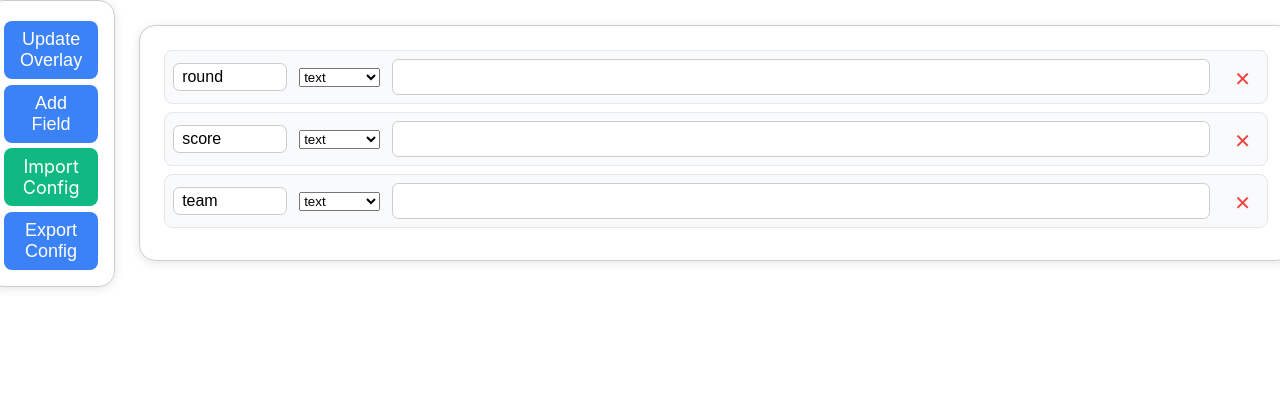
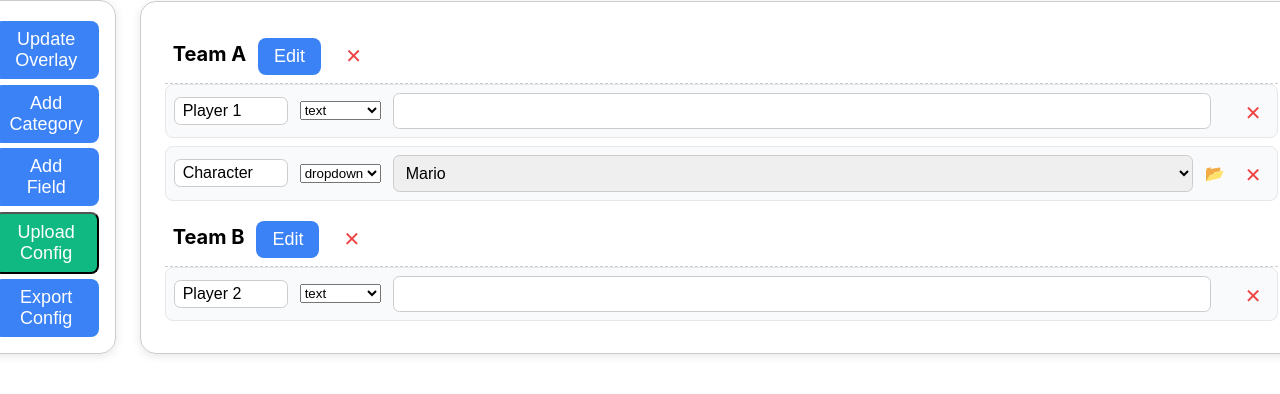
Before and after one commit to Ryochobi/maimaiOverlay, a React (Create React App) app: page / in a window 1280 px wide. Shown: the top 394 px of the page. Built offline with nearby package versions, Linux system fonts and the light colour scheme; the HTML template or start-up script is replaced by a standard one.

Commit message:
Implement adding categories, fixed import and upload for field configurations

```diff
--- a/src/components/Control.jsx
+++ b/src/components/Control.jsx
@@ -1,20 +1,46 @@
-import React, { useRef, useState } from 'react';
-import './Control.scss';
-import Button from '../fragment/Button';
-import FileUpload from '../fragment/FileUpload';
-import FieldRow from '../fragment/FieldRow';
-import {
-  DragDropContext,
-  Droppable,
-  Draggable,
-} from '@hello-pangea/dnd';
+import React, { useRef, useState } from "react";
+import "./Control.scss";
+import Button from "../fragment/Button";
+import FileUpload from "../fragment/FileUpload";
+import FieldRow from "../fragment/FieldRow";
+import { DragDropContext, Droppable, Draggable } from "@hello-pangea/dnd";
+import CategoryRow from "../fragment/CategoryRow";
 
 export default function Control() {
   const [fields, setFields] = useState([
-
-    { name: 'round', type: 'text' },
-    { name: 'score', type: 'number' },
-    { name: 'team', type: 'text' },
+  {
+    type: "category",
+    name: "Team A",
+    isEditing: false
+  },
+  {
+    type: "field",
+    name: "Player 1",
+    fieldType: "text", // "text" or "dropdown"
+    value: "",
+  },
+  {
+    type: "field",
+    name: "Character",
+    fieldType: "dropdown",
+    value: "",
+    options: {
+      "Mario": "mario",
+      "Luigi": "luigi",
+      "Peach": "peach"
+    }
+  },
+  {
+    type: "category",
+    name: "Team B",
+    isEditing: false
+  },
+  {
+    type: "field",
+    name: "Player 2",
+    fieldType: "text",
+    value: ""
+  }
 ]);
   const [values, setValues] = useState({});
   let ws = useRef(null);
@@ -23,7 +49,7 @@ export default function Control() {
     if (ws.current && ws.current.readyState === WebSocket.OPEN) {
       ws.current.send(JSON.stringify(values));
     } else {
-      ws.current = new WebSocket('ws://localhost:8080/control');
+      ws.current = new WebSocket("ws://localhost:8080/control");
       ws.current.onopen = () => {
         ws.current.send(JSON.stringify(values));
       };
@@ -31,12 +57,13 @@ export default function Control() {
   };
 
   const handleExport = () => {
-    const blob = new Blob([JSON.stringify(fields, null, 2)], {
-      type: 'application/json',
+    const config = { fields }; // wrap as object
+    const blob = new Blob([JSON.stringify(config, null, 2)], {
+      type: "application/json",
     });
-    const link = document.createElement('a');
+    const link = document.createElement("a");
     link.href = URL.createObjectURL(blob);
-    link.download = 'control-config.json';
+    link.download = "control-config.json";
     link.click();
   };
 
@@ -56,20 +83,17 @@ export default function Control() {
   };
 
   const handleTypeChange = (index, newType) => {
-  const updatedFields = [...fields];
-  updatedFields[index].type = newType;
-  if (newType !== 'dropdown') {
-    delete updatedFields[index].options;
-  }
-  setFields(updatedFields);
+  const updated = [...fields];
+  updated[index].fieldType = newType;
+  setFields(updated);
 };
+
 
   const handleOptionsLoad = (index, options) => {
     const updatedFields = [...fields];
     updatedFields[index].options = options;
     setFields(updatedFields);
   };
-
 
   const handleValueChange = (name, newValue) => {
     setValues({ ...values, [name]: newValue });
@@ -83,84 +107,126 @@ const handleRemoveField = (index) => {
     setValues(updatedValues);
   };
 
-
   const handleImport = (e) => {
-    const file = e.target.files[0];
-    if (!file) return;
-    const reader = new FileReader();
-    reader.onload = (evt) => {
+    const importedFields = e.fields;
     try {
-        const importedFields = JSON.parse(evt.target.result);
       setFields(importedFields);
-        const initialValues = {};
-        importedFields.forEach((field) => {
-          initialValues[field.name] = '';
-        });
-        setValues(initialValues);
     } catch (err) {
-        alert('Invalid config file');
+      alert("Invalid config file");
     }
-    };
-    reader.readAsText(file);
   };
 
 const addField = () => {
-    const newFieldName = `field${fields.length + 1}`;
-    const newField = { name: newFieldName, type: 'text' };
-    setFields([...fields, newField]);
-    setValues({ ...values, [newFieldName]: '' });
+  setFields([
+    ...fields,
+    {
+      type: 'field',       // stays 'field'
+      name: `Field ${fields.length + 1}`,
+      fieldType: 'text',   // editable by dropdown
+      value: ''
+    }
+  ]);
+};
+
+
+  const addCategory = () => {
+    setFields([
+      ...fields,
+      { type: "category", name: "New Category", isEditing: false },
+    ]);
+  };
+
+  const toggleEditCategory = (index) => {
+    const updated = [...fields];
+    updated[index].isEditing = true;
+    setFields(updated);
+  };
+
+  const saveCategoryName = (index) => {
+    const updated = [...fields];
+    updated[index].isEditing = false;
+    setFields(updated);
+  };
+
+  const updateCategoryName = (index, newName) => {
+    const updated = [...fields];
+    updated[index].name = newName;
+    setFields(updated);
+  };
+
+  const handleRemoveCategory = (index) => {
+  const updated = [...fields];
+  updated.splice(index, 1);
+  setFields(updated);
 };
 
   return (
     <div className="control-container">
       <div className="control-box side-controls">
         <Button onClick={sendUpdate}>Update Overlay</Button>
+        <Button onClick={addCategory}>Add Category</Button>
         <Button onClick={addField}>Add Field</Button>
         <FileUpload onUpload={handleImport} />
         <Button onClick={handleExport}>Export Config</Button>
       </div>
       <div className="control-box">
-        <DragDropContext onDragEnd={(result) => {
+        <DragDropContext
+          onDragEnd={(result) => {
             if (!result.destination) return;
             const reordered = Array.from(fields);
             const [moved] = reordered.splice(result.source.index, 1);
             reordered.splice(result.destination.index, 0, moved);
             setFields(reordered);
-}}>
+          }}
+        >
           <Droppable droppableId="fields-list">
             {(provided) => (
               <div {...provided.droppableProps} ref={provided.innerRef}>
-        {fields.map((field, index) => (
-          <Draggable key={index} draggableId={`field-${index}`} index={index}>
+                {fields.map((field, index) => {
+                  return (
+                    <Draggable
+                      key={index}
+                      draggableId={`field-${index}`}
+                      index={index}
+                    >
                       {(provided) => (
                         <div
                           ref={provided.innerRef}
                           {...provided.draggableProps}
                           {...provided.dragHandleProps}
                         >
+                          {field.type === "field" ? (
                             <FieldRow
                               field={field}
                               index={index}
-                  value={values[field.name]}
+                              value={values[field.name] || ""}
                               onNameChange={handleNameChange}
                               onValueChange={handleValueChange}
                               onRemove={handleRemoveField}
                               onTypeChange={handleTypeChange}
                               onOptionsLoad={handleOptionsLoad}
                             />
+                          ) : field.type === "category" ? (
+                            <CategoryRow
+                              category={field}
+                              index={index}
+                              onEdit={toggleEditCategory}
+                              onSave={saveCategoryName}
+                              onChange={updateCategoryName}
+                              onRemove={handleRemoveCategory}
+                            />
+                          ) : null}
                         </div>
                       )}
                     </Draggable>
-        ))}
+                  );
+                })}
                 {provided.placeholder}
               </div>
             )}
           </Droppable>
         </DragDropContext>
-
-
       </div>
-
     </div>
   );
 }
--- a/src/fragment/CategoryRow.jsx
+++ b/src/fragment/CategoryRow.jsx
@@ -1,7 +1,7 @@
 import Button from './Button';
 import './CategoryRow.scss';
 
-export default function CategoryRow({ category, index, onEdit, onSave, onChange }) {
+export default function CategoryRow({ category, index, onEdit, onSave, onChange, onRemove }) {
   return (
     <div className="category-row">
       {category.isEditing ? (
@@ -20,6 +20,9 @@ export default function CategoryRow({ category, index, onEdit, onSave, onChange
           <Button onClick={() => onEdit(index)}>Edit</Button>
         </>
       )}
+      <Button onClick={() => onRemove(index)} className="remove-button">
+                ✕
+                </Button>
     </div>
   );
 }
--- a/src/fragment/FieldRow.jsx
+++ b/src/fragment/FieldRow.jsx
@@ -1,6 +1,6 @@
-import React from 'react';
-import Button from './Button';
-import './FieldRow.scss';
+import React from "react";
+import Button from "./Button";
+import "./FieldRow.scss";
 
 export default function FieldRow({
   field,
@@ -35,7 +35,7 @@ export default function FieldRow({
         const parsed = JSON.parse(evt.target.result);
         onOptionsLoad(index, parsed);
       } catch {
-        alert('Invalid JSON format for dropdown options.');
+        alert("Invalid JSON format for dropdown options.");
       }
     };
     reader.readAsText(file);
@@ -58,42 +58,47 @@ export default function FieldRow({
 
       <select
         className="field-type-select"
-        value={field.type}
+        value={field.fieldType}
         onChange={handleTypeChange}
       >
         <option value="text">text</option>
         <option value="dropdown">dropdown</option>
       </select>
 
-      {field.type === 'dropdown' && field.options ? (
+      {field.fieldType === "dropdown" ? (
         <select
           className="control-input"
-          value={value || ''}
+          value={value || ""}
           onChange={handleValueInputChange}
+          disabled={!field.options || Object.keys(field.options).length === 0}
         >
-          {Object.entries(field.options).map(([label, payload]) => (
-            <option key={label} value={payload}>
+          {field.options && Object.keys(field.options).length > 0 ? (
+            Object.entries(field.options).map(([label, val]) => (
+              <option key={label} value={val}>
                 {label}
               </option>
-          ))}
+            ))
+          ) : (
+            <option value="">No options loaded</option>
+          )}
         </select>
       ) : (
         <input
           type="text"
           className="control-input"
-          value={value || ''}
+          value={value || ""}
           onChange={handleValueInputChange}
         />
       )}
 
       <div className="field-actions">
-  {field.type === 'dropdown' && (
+        {field.fieldType === "dropdown" && (
           <label className="dropdown-upload">
             📂
             <input
               type="file"
               accept=".json"
-        style={{ display: 'none' }}
+              style={{ display: "none" }}
               onChange={handleOptionsUpload}
             />
           </label>
@@ -102,7 +107,6 @@ export default function FieldRow({
           ✕
         </Button>
       </div>
-
     </div>
   );
 }
--- a/src/fragment/FileUpload.jsx
+++ b/src/fragment/FileUpload.jsx
@@ -1,21 +1,40 @@
-import React from 'react';
+import React, { useRef } from 'react';
 import './Button.scss';
+import "../components/Control.scss"
 
-export default function FileUpload({ onUpload }) {
+
+export default function FileUpload({ onUpload, label }) {
+  const fileInputRef = useRef();
+  const handleClick = () => {
+    fileInputRef.current.click();
+  };
+
   const handleChange = (e) => {
-    const file = e.target.files[0];
-    if (file) onUpload(file);
+    const file = e.target.files?.[0];
+    const reader = new FileReader();
+    reader.onload = (event) => {
+      if (!file) return;
+      try {
+        const config = JSON.parse(event.target.result);
+        onUpload(config);
+      } catch (err) {
+        console.error('Invalid JSON file:', err);
+        alert('Invalid config file. Please upload a valid JSON.');
+      }
+    };
+    reader.readAsText(file);
   };
 
   return (
-    <label className="control-upload">
-      Import Config
+    <>
+      <button onClick={handleClick} className="control-upload">{label || 'Upload Config'}</button>
       <input
         type="file"
         accept=".json"
+        ref={fileInputRef}
         onChange={handleChange}
         style={{ display: 'none' }}
       />
-    </label>
+    </>
   );
 }
```
Lines whose indentation alone changed are shown as unchanged.
